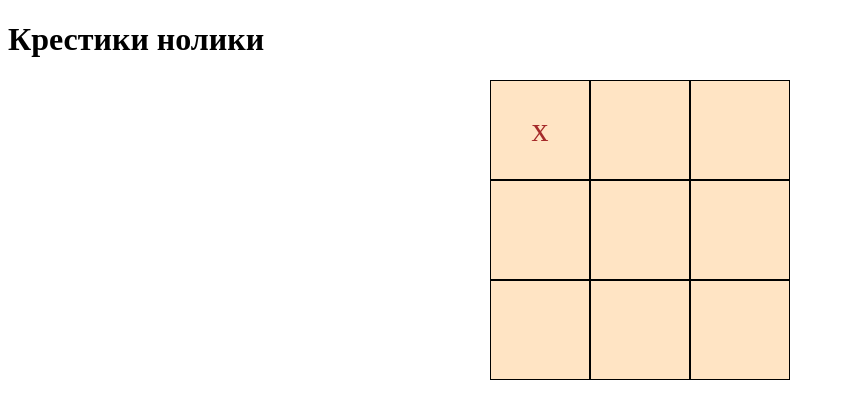
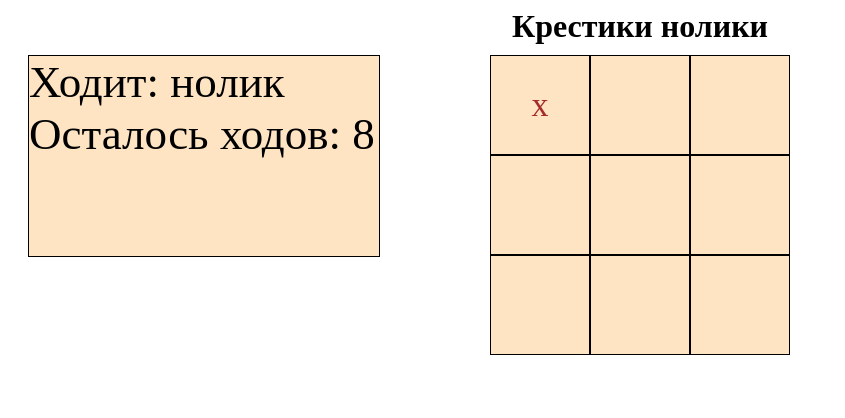
Before and after one commit to samsonevg/cross-zero, a plain HTML site: page index.html in a window 1280 px wide. Both pictures are taken after a click on the element 540 px from the left and 129 px from the top of the page. Shown: the whole page, without its empty margins (0-845 px from the left). Drawn offline with Linux system fonts and the light colour scheme.

Commit message:
Появилось окно с объявлением игрока чей ход и счетчик остатка ходов

```diff
--- a/css/style.css
+++ b/css/style.css
@@ -1,3 +1,15 @@
+h1 {
+    margin: 0;
+    text-align: center;
+}
+
+p {
+    display: inline;
+}
+.container {
+    width: 100%;
+    height: 100%;
+}
 .area-wrapper {
     width: 100%;
     height: 100%;
@@ -7,6 +19,7 @@
 }
 
 #area {
+    margin-top: 10px;
     width: 300px;
     height: 300px;
     background-color: bisque;
@@ -25,3 +38,14 @@
     justify-content: center;
     align-items: center;
 }
+
+.por {
+    font-size: 45px;
+    border: 1px solid black;
+    margin: 20px;
+    top: 35px;
+    width: 350px;
+    height: 200px;
+    background-color: bisque;
+    position: absolute;
+}
--- a/index.html
+++ b/index.html
@@ -7,6 +7,13 @@
     <link rel="stylesheet" href="css/style.css">
 </head>
 <body>
+<div class="container">
+    <div class="por">
+        <p>Ходит:</p>
+        <p id="player"></p>
+        <p1>Осталось ходов:</p1>
+        <p1 id="player__steps"></p1>
+    </div>
     <h1>Крестики нолики</h1>
     <div class="area-wrapper">
         <div id="area">
@@ -21,6 +28,7 @@
             <div class="box"></div>
         </div>
     </div>
+</div>
     <script src="main.js"></script>
 </body>
 </html>
--- a/main.js
+++ b/main.js
@@ -2,28 +2,45 @@
 
 let boxes;
 let ifzero = false;
+let player;
+let playerStepsParagraph;
 
 window.onload = () => {
     boxes = document.getElementsByClassName("box");
+    player = document.getElementById("player");
 
+    playerStepsParagraph = document.getElementById("player__steps");
+    playerStepsParagraph.innerHTML = boxes.length;
 
-    for (var i = 0; i < boxes.length; i++) {
-        boxes[i].addEventListener('click',  (elem) => onclick(elem.currentTarget));
+    for (let i = 0; i < boxes.length; i++) {
+        boxes[i].addEventListener('click', function(event) {
+            onClick(event.currentTarget);
+        })
     }
+
+    player.innerHTML = ' крестик';
 }
 
-function onclick(elem)
+function onClick(elem)
 {
-    if (elem.textContent)
-        return;
+    if (elem.textContent !== '')
+    return;
 
         if (ifzero == false){
             elem.textContent = 'x';
+            player.innerHTML = ' нолик'
             ifzero = true;
          }  else {
             elem.textContent = 'o';
+            player.innerHTML = ' крестик'
             ifzero = false;
          }
-
+         minusStep();
 
 }
+
+function minusStep()
+{
+    playerStepsParagraph.innerHTML = +playerStepsParagraph.innerHTML - 1;
+
+}
```
